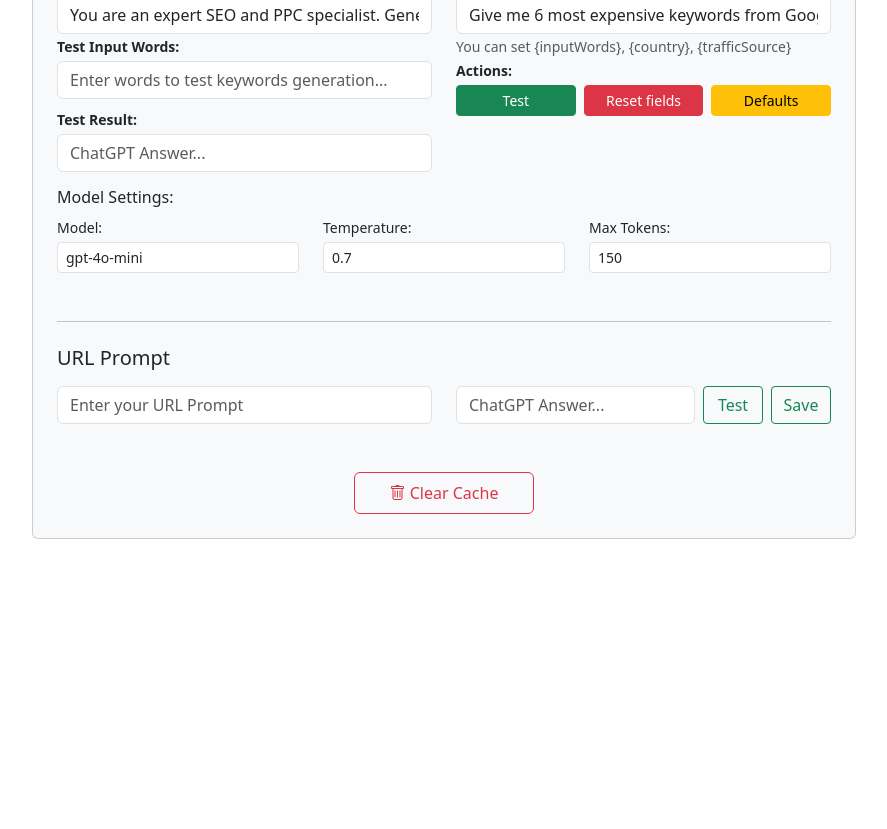
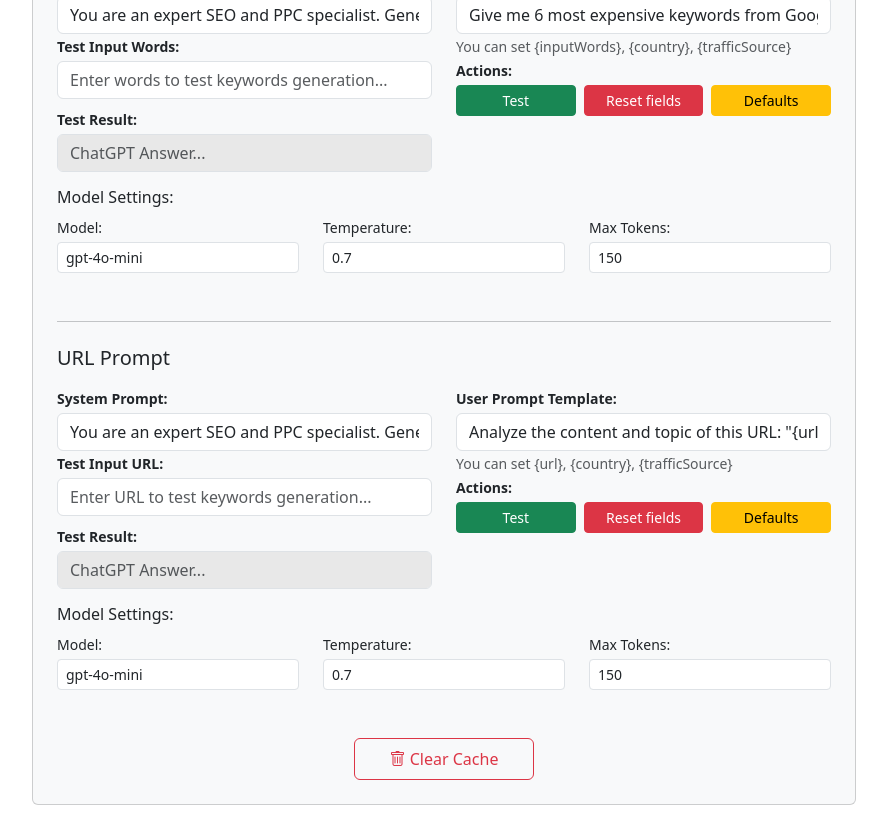
Before and after one commit to GoldenSpade/buy-domains-add-compaigns, a Vue app: page /prompts-manager in a window 1280 px wide. Shown: the part 660-1489 px from the top of the page, without its empty margins (196-1083 px from the left). Before the commit the page ends 1223 px from the top, so only its background shows below. Built offline with nearby package versions, Linux system fonts and the light colour scheme.

Commit message:
URL Prompt completed

```diff
--- a/src/components/createTonicCampaign/CompletedCards.vue
+++ b/src/components/createTonicCampaign/CompletedCards.vue
@@ -330,9 +330,11 @@
 <script setup>
 import { computed } from 'vue'
 import { useTonicStore } from '../../stores/tonicStore'
+import { useChatGptStore } from '../../stores/chatGptStore'
 import CombinedAccordion from './CombinedAccordion.vue'
 
 const tonicStore = useTonicStore()
+const chatGptStore = useChatGptStore()
 
 // Получаем только завершенные карточки
 const completedCards = computed(() => {
@@ -382,6 +384,7 @@ const generateKeywordsFromWords = async (card) => {
       inputWords: card.keywordsFromInputWords.trim(),
       country: card.country,
       trafficSource: card.trafficSource,
+      promptSettings: chatGptStore.prompts.keywords,
     }
 
     const response = await fetch(
@@ -432,6 +435,7 @@ const generateKeywordsFromUrl = async (card) => {
       url: card.keywordsFromUrl.trim(),
       country: card.country,
       trafficSource: card.trafficSource,
+      promptSettings: chatGptStore.prompts.url,
     }
 
     const response = await fetch(
--- a/src/components/promptsManager/ChatGptPromptsManager.vue
+++ b/src/components/promptsManager/ChatGptPromptsManager.vue
@@ -38,6 +38,7 @@
           <input
             type="text"
             class="form-control"
+            style="background-color: #e8e8e8"
             placeholder="ChatGPT Answer..."
             v-model="chatGptStore.prompts.adTitle.testAnswer"
             readonly
@@ -46,7 +47,7 @@
         <div class="col-md-6">
           <div>
             <small class="form-text text-muted">
-              You can set {inputWords}, {country}, {trafficSource}
+              You can set {offer}, {country}, {trafficSource}
             </small>
           </div>
           <label class="form-label fw-bold">Actions:</label>
@@ -154,6 +155,7 @@
           <input
             type="text"
             class="form-control"
+            style="background-color: #e8e8e8"
             placeholder="ChatGPT Answer..."
             v-model="chatGptStore.prompts.keywords.testAnswer"
             readonly
@@ -235,28 +237,115 @@
 
     <hr class="my-4" />
 
-    <!-- Prompt 3 - URL (пока без функциональности) -->
+    <!-- Prompt 3 - URL -->
     <div class="mb-4">
       <h5 class="mb-3">URL Prompt</h5>
+
+      <!-- System Prompt и User Prompt Template -->
       <div class="row">
         <div class="col-md-6">
-          <input class="form-control" placeholder="Enter your URL Prompt" />
+          <label class="form-label fw-bold">System Prompt:</label>
+          <input
+            class="form-control"
+            placeholder="Enter system prompt..."
+            v-model="chatGptStore.prompts.url.systemPrompt"
+          />
         </div>
         <div class="col-md-6">
+          <label class="form-label fw-bold">User Prompt Template:</label>
+          <input
+            class="form-control"
+            placeholder="Enter user prompt template with {url}, {country}, {trafficSource} placeholders..."
+            v-model="chatGptStore.prompts.url.userPromptTemplate"
+          />
+        </div>
+      </div>
+
+      <!-- Test Input и Result -->
+      <div class="row">
+        <div class="col-md-6">
+          <label class="form-label fw-bold">Test Input URL:</label>
+          <input
+            type="text"
+            class="form-control mb-2"
+            placeholder="Enter URL to test keywords generation..."
+            v-model="testUrlInputUrl"
+          />
+          <label class="form-label fw-bold">Test Result:</label>
+          <input
+            type="text"
+            class="form-control"
+            style="background-color: #e8e8e8"
+            placeholder="ChatGPT Answer..."
+            v-model="chatGptStore.prompts.url.testAnswer"
+            readonly
+          />
+        </div>
+
+        <div class="col-md-6">
+          <div>
+            <small class="form-text text-muted">
+              You can set {url}, {country}, {trafficSource}
+            </small>
+          </div>
+          <label class="form-label fw-bold">Actions:</label>
           <div class="d-flex gap-2 align-items-center">
-            <input type="text" class="form-control" placeholder="ChatGPT Answer..." />
             <button
-              class="btn btn-outline-success btn-sm fs-6"
-              style="min-width: 60px; min-height: 38px"
+              class="btn btn-success btn-sm w-50"
+              @click="testUrl"
+              :disabled="chatGptStore.prompts.url.isLoading"
             >
+              <span
+                v-if="chatGptStore.prompts.url.isLoading"
+                class="spinner-border spinner-border-sm me-1"
+              ></span>
               Test
             </button>
-            <button
-              class="btn btn-outline-success btn-sm fs-6"
-              style="min-width: 60px; min-height: 38px"
-            >
-              Save
-            </button>
+            <button class="btn btn-danger btn-sm w-50" @click="resetUrlFields">Reset fields</button>
+            <button class="btn btn-warning btn-sm w-50" @click="setUrlDefaults">Defaults</button>
+          </div>
+        </div>
+      </div>
+
+      <!-- Показываем ошибку если есть -->
+      <div v-if="chatGptStore.prompts.url.testError" class="mt-2">
+        <div class="alert alert-danger py-2 mb-0">
+          <small>{{ chatGptStore.prompts.url.testError }}</small>
+        </div>
+      </div>
+
+      <!-- Показываем настройки модели -->
+      <div class="mt-3">
+        <h6>Model Settings:</h6>
+        <div class="row">
+          <div class="col-md-4">
+            <label class="form-label">Model:</label>
+            <input
+              type="text"
+              class="form-control form-control-sm"
+              v-model="chatGptStore.prompts.url.settings.model"
+            />
+          </div>
+          <div class="col-md-4">
+            <label class="form-label">Temperature:</label>
+            <input
+              type="number"
+              step="0.1"
+              min="0"
+              max="2"
+              class="form-control form-control-sm"
+              v-model="chatGptStore.prompts.url.settings.temperature"
+            />
+          </div>
+          <div class="col-md-4">
+            <label class="form-label">Max Tokens:</label>
+            <input
+              type="number"
+              min="1"
+              max="4000"
+              class="form-control form-control-sm"
+              v-model="chatGptStore.prompts.url.settings.max_tokens"
+            />
           </div>
         </div>
       </div>
@@ -280,9 +369,10 @@
 import { ref } from 'vue'
 import { useChatGptStore } from '../../stores/chatGptStore'
 
+const chatGptStore = useChatGptStore()
 const testKeywordsInputWords = ref('')
 const testAdTitleInputWords = ref('')
-const chatGptStore = useChatGptStore()
+const testUrlInputUrl = ref('')
 
 // -----------------------------AdTitle Prompt Functions-----------------------------
 
@@ -437,6 +527,84 @@ const setKeywordsDefaults = () => {
   chatGptStore.prompts.keywords.testAnswer = ''
 }
 
+// -----------------------------URL Prompt Functions-----------------------------
+
+// Функция тестирования URL промпта
+const testUrl = async () => {
+  if (chatGptStore.prompts.url.isLoading) return
+
+  chatGptStore.prompts.url.isLoading = true
+  chatGptStore.prompts.url.testError = ''
+  chatGptStore.prompts.url.testAnswer = ''
+
+  if (!testUrlInputUrl.value.trim()) {
+    chatGptStore.prompts.url.testError = 'Input URL is required'
+    chatGptStore.prompts.url.isLoading = false
+    return
+  }
+
+  try {
+    console.log('🧪 Тестируем URL промпт...')
+    console.log('📤 Отправляем данные:', {
+      promptSettings: {
+        systemPrompt: chatGptStore.prompts.url.systemPrompt,
+        userPromptTemplate: chatGptStore.prompts.url.userPromptTemplate,
+        settings: chatGptStore.prompts.url.settings,
+      },
+    })
+
+    const requestBody = {
+      url: testUrlInputUrl.value.trim(),
+      promptSettings: {
+        systemPrompt: chatGptStore.prompts.url.systemPrompt,
+        userPromptTemplate: chatGptStore.prompts.url.userPromptTemplate,
+        settings: chatGptStore.prompts.url.settings,
+      },
+    }
+
+    const response = await fetch(
+      `${import.meta.env.VITE_API_BASE_URL}/chatgpt/generate-keywords-from-url`,
+      {
+        method: 'POST',
+        headers: {
+          'Content-Type': 'application/json',
+        },
+        body: JSON.stringify(requestBody),
+      }
+    )
+
+    const result = await response.json()
+    console.log('📥 Результат тестирования:', result)
+
+    if (response.ok && result.success && result.data) {
+      chatGptStore.prompts.url.testAnswer = result.data.keywords
+      console.log('✅ Тест успешен:', result.data.keywords)
+    } else {
+      throw new Error(result?.error || `HTTP ${response.status}: ${response.statusText}`)
+    }
+  } catch (error) {
+    console.error('❌ Ошибка тестирования:', error)
+    chatGptStore.prompts.url.testError = error.message || 'Ошибка при тестировании промпта'
+  } finally {
+    chatGptStore.prompts.url.isLoading = false
+  }
+}
+
+// Функция сброса полей URL к дефолтным значениям
+const resetUrlFields = () => {
+  chatGptStore.resetUrlFields()
+  testUrlInputUrl.value = ''
+}
+
+// Функция сброса URL к дефолтным значениям
+const setUrlDefaults = () => {
+  chatGptStore.prompts.url.systemPrompt =
+    'You are an expert SEO and PPC specialist. Generate high-value, expensive keywords based on website URLs and content. Focus on commercial intent keywords that would have high cost-per-click in Google Ads. Always respond with just the keywords separated by commas, no additional text.'
+  chatGptStore.prompts.url.userPromptTemplate =
+    'Analyze the content and topic of this URL: "{url}" and give me 6 most expensive keywords from Google Keywords Planner based on the website\'s content and niche. Target country: {country}. Traffic source: {trafficSource}. Focus on high commercial intent keywords that would be expensive in Google Ads for this type of website. Return only the keywords separated by commas, without any additional text or explanations.'
+  chatGptStore.prompts.url.testAnswer = ''
+}
+
 // Функция очистки localStorage
 const clearLocalStorage = () => {
   if (confirm('Вы уверены, что хотите очистить все промпты? Это действие нельзя отменить.')) {
@@ -446,6 +614,8 @@ const clearLocalStorage = () => {
     chatGptStore.prompts.adTitle.testError = ''
     chatGptStore.prompts.keywords.testAnswer = ''
     chatGptStore.prompts.keywords.testError = ''
+    chatGptStore.prompts.url.testAnswer = ''
+    chatGptStore.prompts.url.testError = ''
     console.log('🗑️ LocalStorage очищен пользователем')
   }
 }
--- a/src/stores/chatGptStore.js
+++ b/src/stores/chatGptStore.js
@@ -8,7 +8,7 @@ export const useChatGptStore = defineStore('chatGptStore', () => {
       systemPrompt:
         'You are a expert marketing copywriter. Generate compelling, short ad titles that grab attention and drive clicks. Always respond with just the title, no quotes or additional text.',
       userPromptTemplate:
-        'Generate a headline / ad title for social media ad on [topic] for [country] audience on [traffic source] platform. Maximum 50 characters. Return only the title without quotes or extra text.',
+        'Generate a headline / ad title for social media ad on topic "{offer}" for {country} audience on {trafficSource} platform. Maximum 50 characters. Return only the title without quotes or extra text.',
       settings: {
         model: 'gpt-4o-mini',
         temperature: 0.7,
@@ -25,6 +25,22 @@ export const useChatGptStore = defineStore('chatGptStore', () => {
         'You are an expert SEO and PPC specialist. Generate high-value, expensive keywords that would have high cost-per-click in Google Ads. Focus on commercial intent keywords. Always respond with just the keywords separated by commas, no additional text.',
       userPromptTemplate:
         'Give me 6 most expensive keywords from Google Keywords Planner related to: "{inputWords}". Target country: {country}. Traffic source: {trafficSource}. Return only the keywords separated by commas, without any additional text or explanations.',
+      settings: {
+        model: 'gpt-4o-mini',
+        temperature: 0.7,
+        max_tokens: 150,
+      },
+      // UI состояния для тестирования
+      testAnswer: '',
+      testError: '',
+      isLoading: false,
+      testDetails: null,
+    },
+    url: {
+      systemPrompt:
+        'You are an expert SEO and PPC specialist. Generate high-value, expensive keywords based on website URLs and content. Focus on commercial intent keywords that would have high cost-per-click in Google Ads. Always respond with just the keywords separated by commas, no additional text.',
+      userPromptTemplate:
+        'Analyze the content and topic of this URL: "{url}" and give me 6 most expensive keywords from Google Keywords Planner based on the website\'s content and niche. {country ? `Target country: {country}. ` : ""}{trafficSource ? `Traffic source: {trafficSource}. ` : ""}Focus on high commercial intent keywords that would be expensive in Google Ads for this type of website. Return only the keywords separated by commas, without any additional text or explanations.',
       settings: {
         model: 'gpt-4o-mini',
         temperature: 0.7,
@@ -55,6 +71,10 @@ export const useChatGptStore = defineStore('chatGptStore', () => {
           keywords: {
             ...defaultPrompts.keywords,
             ...parsed.keywords,
+          },
+          url: {
+            ...defaultPrompts.url,
+            ...parsed.url,
           },
         }
       }
@@ -117,6 +137,16 @@ export const useChatGptStore = defineStore('chatGptStore', () => {
     console.log('🔄 Keywords поля сброшены к дефолтным значениям')
   }
 
+  // Функция сброса URL полей к дефолтным значениям
+  const resetUrlFields = () => {
+    prompts.url.systemPrompt = ''
+    prompts.url.userPromptTemplate = ''
+    prompts.url.testAnswer = ''
+    prompts.url.testError = ''
+    prompts.url.testDetails = null
+    console.log('🔄 URL поля сброшены к дефолтным значениям')
+  }
+
   return {
     prompts,
     resetToDefaults,
@@ -125,5 +155,6 @@ export const useChatGptStore = defineStore('chatGptStore', () => {
     loadPromptsFromLS,
     resetAdTitleFields,
     resetKeywordsFields,
+    resetUrlFields,
   }
 })
```
Also changed, not shown: 1 other file (tests, documents, lock files or other folders).
